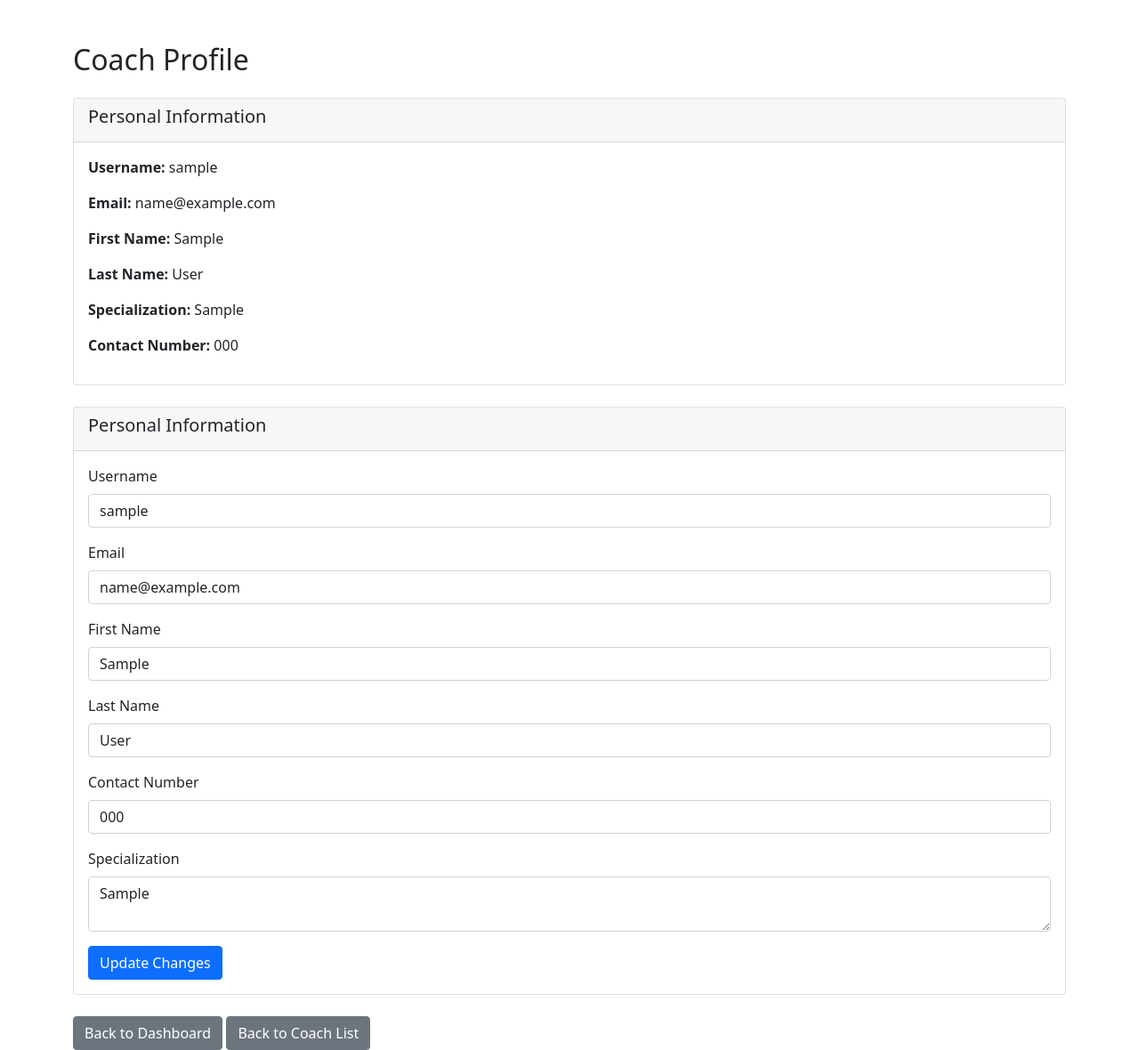
After one commit to leidyrh/ParkinsonProjectW, a Flask app: page /admin/edit_coach/1 in a window 1280 px wide. The commit adds this page. Shown: the whole page at 89% size. Run offline with Flask 3, Linux system fonts and the light colour scheme; the visitor is signed in with stand-in values (Sample User, id 1); tables that the repository leaves empty or names only in its code hold one stand-in row (values such as "Sample post"); data that the repository does not hold is empty; some libraries are stand-ins or nearby versions.

Commit message:
- Working on edit coach info - Added coach profile templated for the admin the view and edit coach

```diff
--- a/routes/admin_routes.py
+++ b/routes/admin_routes.py
@@ -355,3 +355,64 @@ def view_patient_profile(user_id):
 
     # Pass `patient` to the template, not `patients`
     return render_template('admin_patient_profile.html', patient=patient)
+
+@admin_bp.route('/edit_coach/<int:user_id>', methods=['GET', 'POST'])
+def edit_coach_profile(user_id):
+    # Ensure the user is an admin
+    if 'user_id' not in session or session.get('role') != 'admin':
+        flash("You must be an admin to access this page.", "warning")
+        return redirect(url_for('auth.login'))
+
+    cur = mysql.connection.cursor(MySQLdb.cursors.DictCursor)
+
+    if request.method == 'POST':
+        # Retrieve form data, including date of birth
+        username = request.form['username']
+        email = request.form['email']
+        first_name = request.form['first_name']
+        last_name = request.form['last_name']
+        phone = request.form['phone']
+        specialization = request.form['specialization']
+
+
+
+        # Update the `users` and `patients` tables
+        try:
+            # Update the users table
+            cur.execute("""
+                UPDATE users
+                SET username = %s, email = %s
+                WHERE user_id = %s
+            """, (username, email, user_id))
+
+            # Update the coach table
+            cur.execute("""
+                UPDATE coach
+                SET first_name = %s, last_name = %s, specialization = %s,
+                    phone = %s
+                WHERE user_id = %s
+            """, ( first_name,last_name, specialization,phone, address, user_id))
+
+            mysql.connection.commit()
+            flash("Coach profile updated successfully!", "success")
+        except Exception as e:
+            mysql.connection.rollback()
+            flash("An error occurred while updating the coach profile.", "danger")
+            print(e)
+
+    # Fetch updated coach information for rendering
+    cur.execute("""
+        SELECT users.user_id, users.username, users.email, coach.first_name,
+               coach.last_name, coach.specialization, coach.phone
+        FROM users
+        JOIN coach ON users.user_id = coach.coach_id
+        WHERE users.user_id = %s
+    """, (user_id,))
+    coach = cur.fetchone()
+    cur.close()
+
+    if not coach:
+        flash("Patient not found.", "danger")
+        return redirect(url_for('admin.admin_coach_list'))
+
+    return render_template('admin_coach_profile.html', coach=coach)
--- /dev/null
+++ b/templates/admin_coach_profile.html
@@ -0,0 +1,77 @@
+<!DOCTYPE html>
+<html lang="en">
+<head>
+    <meta charset="UTF-8">
+    <meta name="viewport" content="width=device-width, initial-scale=1.0">
+    <title>Admin - View Patient Profile</title>
+    <link rel="stylesheet" href="https://cdn.jsdelivr.net/npm/bootstrap@5.1.0/dist/css/bootstrap.min.css">
+</head>
+<body>
+    <div class="container mt-5">
+        <h2>Coach Profile</h2>
+
+        <!-- Profile Information Card -->
+        <div class="card my-4">
+            <div class="card-header">
+                <h5>Personal Information</h5>
+            </div>
+            <div class="card-body">
+                <p><strong>Username:</strong> {{ coach.username }}</p>
+                <p><strong>Email:</strong> {{ coach.email }}</p>
+                <p><strong>First Name:</strong> {{ coach.first_name }}</p>
+                <p><strong>Last Name:</strong> {{ coach.last_name }}</p>
+                <p><strong>Specialization:</strong> {{ coach.specialization }}</p>
+                <p><strong>Contact Number:</strong> {{ coach.phone }}</p>
+
+            </div>
+        </div>
+
+        <!-- Inline Edit Form -->
+        <form action="{{ url_for('admin.edit_coach_profile', user_id=coach.user_id) }}" method="POST">
+
+            <!-- Personal Information Card -->
+            <div class="card my-4">
+                <div class="card-header">
+                    <h5>Personal Information</h5>
+                </div>
+                <div class="card-body">
+                    <div class="mb-3">
+                        <label for="username" class="form-label">Username</label>
+                        <input type="text" class="form-control" name="username" id="username" value="{{ coach.username }}" required>
+                    </div>
+                    <div class="mb-3">
+                        <label for="email" class="form-label">Email</label>
+                        <input type="email" class="form-control" name="email" id="email" value="{{ coach.email }}" required>
+                    </div>
+                    <div class="mb-3">
+                        <label for="first_name" class="form-label">First Name</label>
+                        <input type="text" class="form-control" name="first_name" id="first_name" value="{{ coach.first_name }}" required>
+                    </div>
+                     <div class="mb-3">
+                        <label for="last_name" class="form-label">Last Name</label>
+                        <input type="text" class="form-control" name="last_name" id="last_name" value="{{ coach.last_name }}">
+                    </div>
+                    <div class="mb-3">
+                        <label for="phone" class="form-label">Contact Number</label>
+                        <input type="text" class="form-control" name="phone" id="phone" value="{{ coach.phone }}">
+                    </div>
+                    <div class="mb-3">
+                        <label for="specialization" class="form-label">Specialization</label>
+                        <textarea class="form-control" name="specialization" id="specialization">{{ coach.specialization }}</textarea>
+                    </div>
+                    <button type="submit" class="btn btn-primary">Update Changes</button>
+                </div>
+            </div>
+        </form>
+
+        <!-- Admin Actions -->
+        <div class="mt-4">
+            <a href="{{ url_for('admin.admin_dashboard') }}" class="btn btn-secondary">Back to Dashboard</a>
+
+            <a href="{{ url_for('admin.list_coaches') }}" class="btn btn-secondary">Back to Coach List</a>
+        </div>
+    </div>
+
+    <script src="https://cdn.jsdelivr.net/npm/bootstrap@5.1.0/dist/js/bootstrap.bundle.min.js"></script>
+</body>
+</html>
--- a/templates/admin_coaches_list.html
+++ b/templates/admin_coaches_list.html
@@ -22,6 +22,8 @@
                 <th>Last Name</th>
                 <th>Specialization</th>
                 <th>Phone</th>
+                <th>Actions</th>
+
             </tr>
         </thead>
         <tbody>
@@ -34,6 +36,9 @@
                     <td>{{ coach.last_name }}</td>
                     <td>{{ coach.specialization }}</td>
                     <td>{{ coach.phone }}</td>
+                    <td>
+                    <a href="{{ url_for('admin.edit_coach_profile', user_id=coach.user_id) }}">Edit Coach</a>
+                    <td>
                 </tr>
             {% endfor %}
         </tbody>
```
